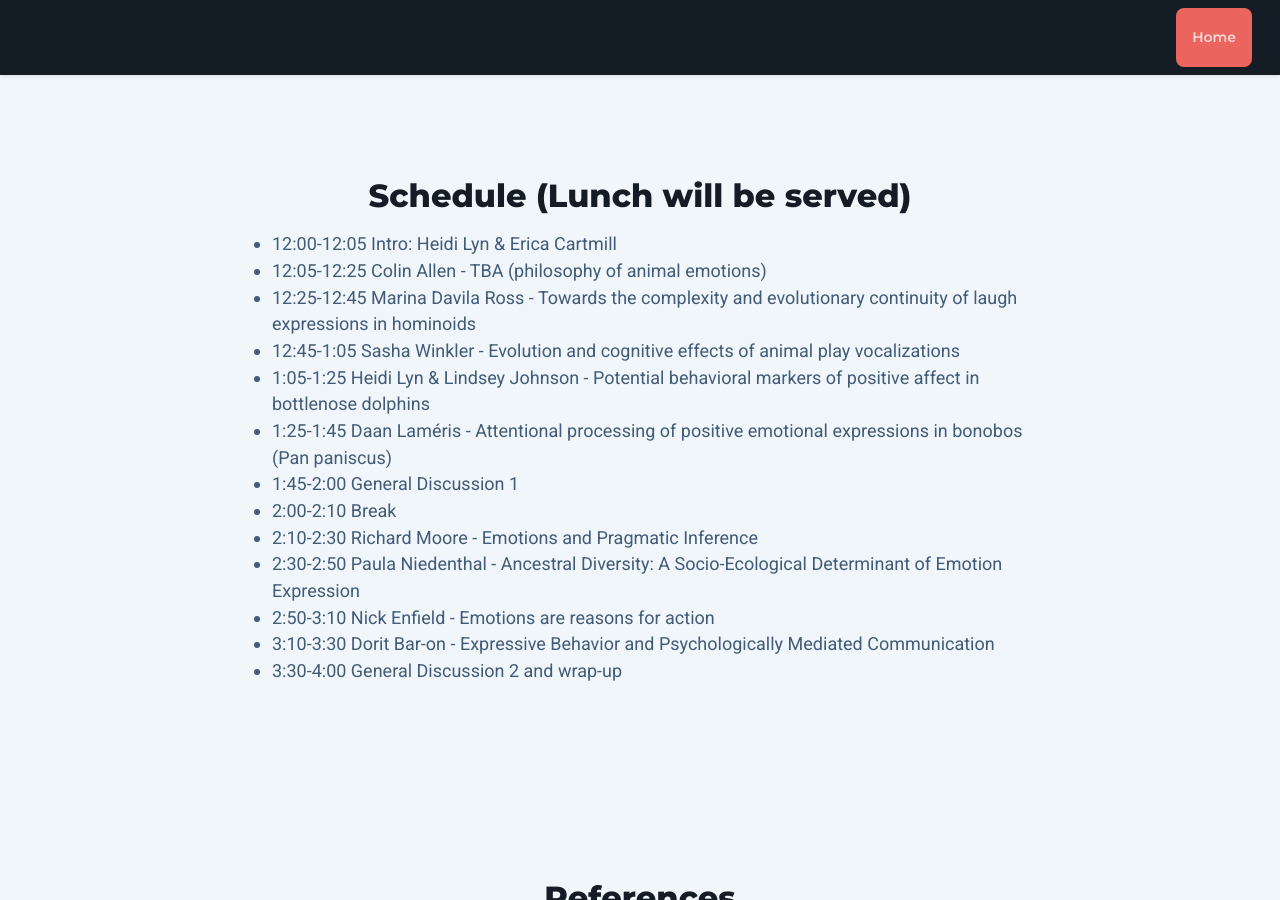
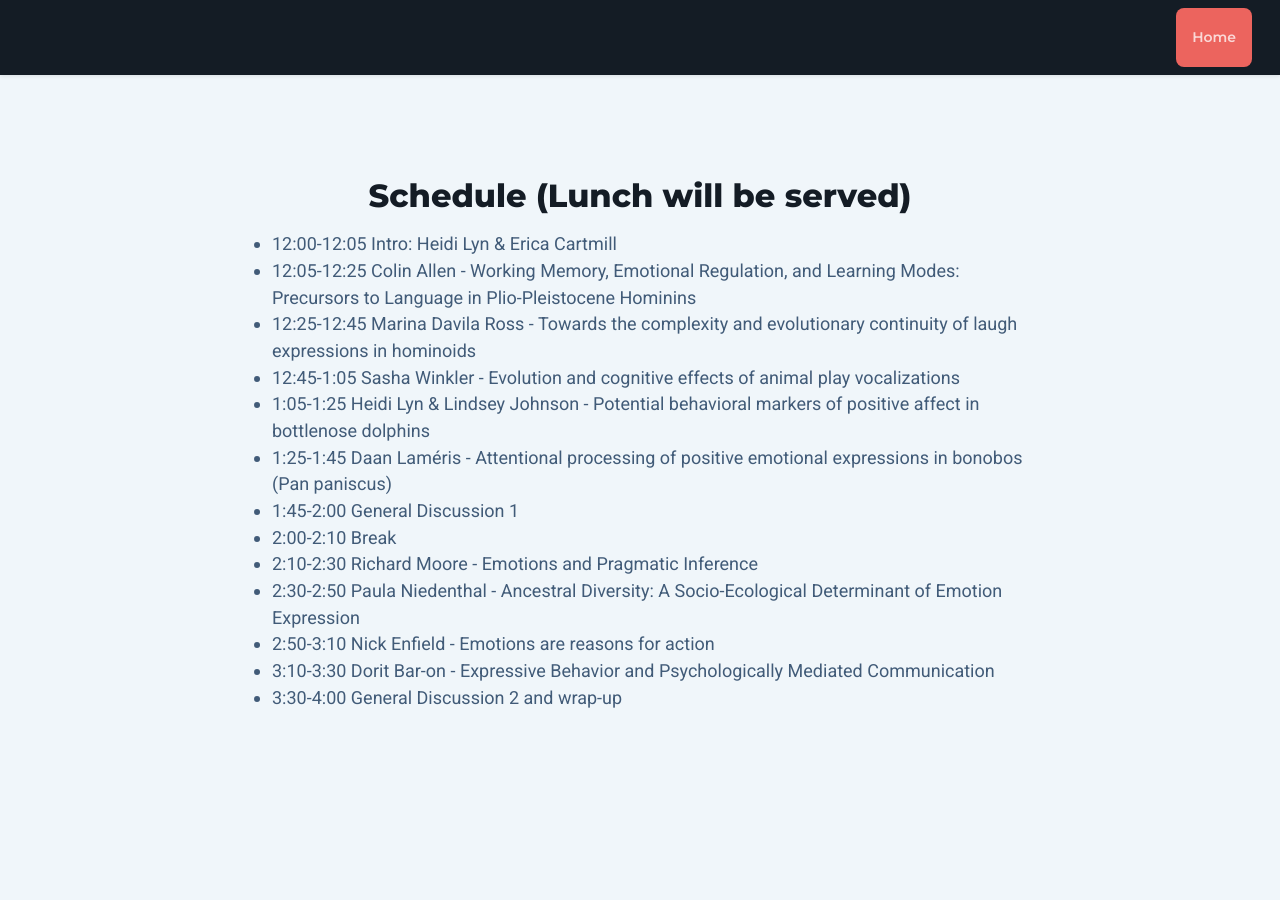
Before and after one commit to evolang2024/evolang2024.github.io, a Jekyll site: the page built from _pages/workshop_emolang.md, in a window 1280 px wide and 900 px high, scrolled down 1043 px. Built offline with Jekyll 4.4.1, drawn with Linux system fonts in a browser that asks for light colours; nearby versions of some CDN libraries; library files that are not in the unit come from our copies.

Commit message:
Added emolang missing talk title

```diff
--- a/_pages/workshop_emolang.md
+++ b/_pages/workshop_emolang.md
@@ -12,7 +12,7 @@ info:
       - header: "Schedule (Lunch will be served)"
         subheader: "<ul>
             <li>12:00-12:05 Intro: Heidi Lyn & Erica Cartmill</li>
-            <li>12:05-12:25 Colin Allen - TBA (philosophy of animal emotions)</li>
+            <li>12:05-12:25 Colin Allen - Working Memory, Emotional Regulation, and Learning Modes: Precursors to Language in Plio-Pleistocene Hominins</li>
             <li>12:25-12:45 Marina Davila Ross - Towards the complexity and evolutionary continuity of laugh expressions in hominoids</li>
             <li>12:45-1:05 Sasha Winkler - Evolution and cognitive effects of animal play vocalizations</li>
             <li>1:05-1:25 Heidi Lyn & Lindsey Johnson - Potential behavioral markers of positive affect in bottlenose dolphins</li>
```
